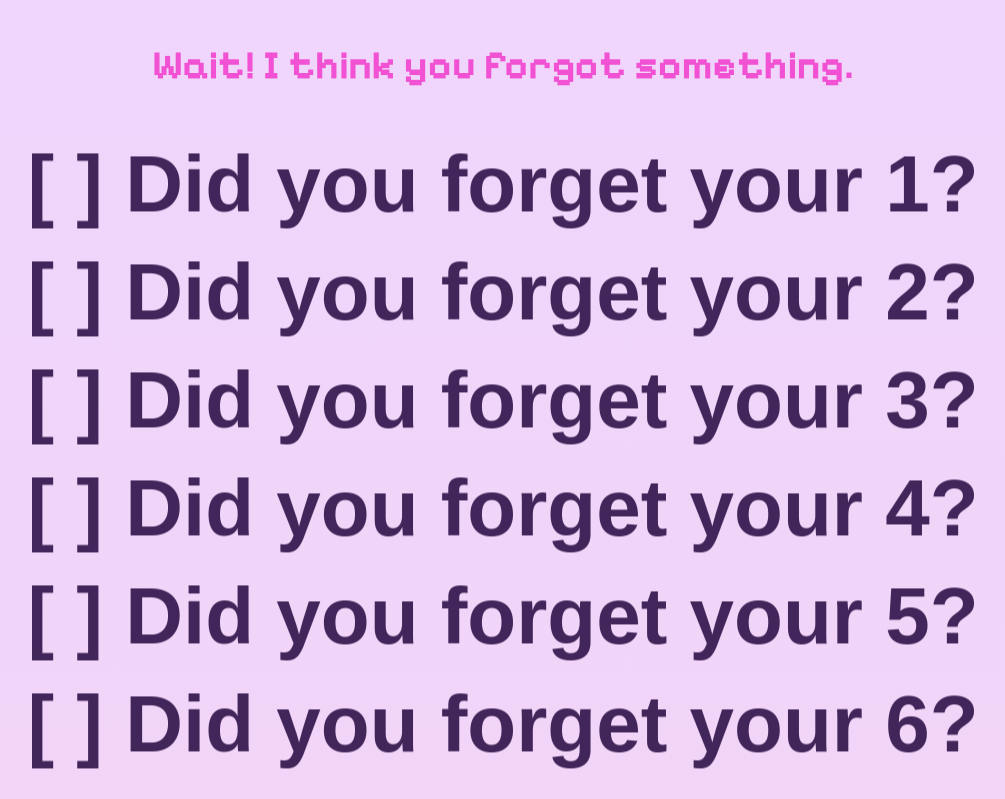
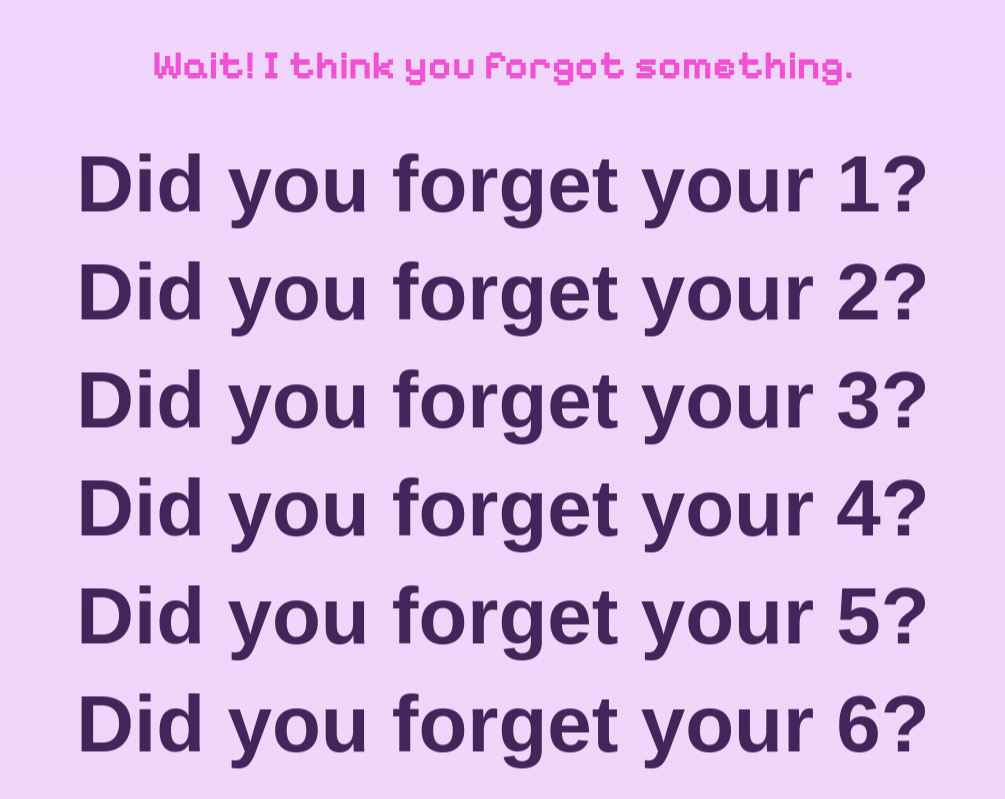
Before and after one commit to stephieZhou/scroll_test, a React (Create React App) app: page / in a window 1280 px wide. Shown: the top 799 px of the page, without its empty margins (137-1142 px from the left). Built offline with nearby package versions, Linux system fonts and the light colour scheme; a web font is replaced by a local one.

Commit message:
adjust amount displayted

```diff
--- a/src/App.css
+++ b/src/App.css
@@ -1,6 +1,5 @@
 body {
   background: linear-gradient(#b430f133, #e591d367);
-  overflow-y:auto;
 }
 
 body::-webkit-scrollbar {
@@ -18,13 +17,11 @@ div::-webkit-scrollbar {
   transition: opacity 1200ms ease-out, transform 600ms ease-out,
     visibility 1200ms ease-out;
   will-change: opacity, transform, visibility;
-  overflow-y: hidden;
 }
 .fade-in-section.is-visible {
   opacity: 1;
   transform: none;
   visibility: visible;
-  overflow-y: hidden;
 }
 
 
--- a/src/App.js
+++ b/src/App.js
@@ -16,7 +16,6 @@ function FadeInSection(props) {
     <div
       className={`fade-in-section ${isVisible ? 'is-visible' : ''}`}
       ref={domRef}
-      style={{overflow:'hidden'}}
     >
       {props.children}
     </div>
@@ -25,13 +24,13 @@ function FadeInSection(props) {
 
 
 function App() {
-  const [dataSource, setDataSource] = useState(Array.from({length:20}))
+  const [dataSource, setDataSource] = useState(Array.from({length:40}))
   const [hasMore,setHasMore] = useState(true)
   const fetchMoreData=()=> {
     if(dataSource.length < 40) {
       //MAKING API CALL
       setTimeout(() => {
-        setDataSource(dataSource.concat(Array.from({length:20})))
+        setDataSource(dataSource.concat(Array.from({length:40})))
       }, 500)
     } else {
       setHasMore(false)
@@ -54,10 +53,9 @@ function App() {
       {dataSource.map((item, index)=> {
         return <FadeInSection>
           <div className="item">
-            <h2>[ ] Did you forget your {index + 1}?</h2>
-            </div>
+            <h2>Did you forget your {index + 1}?</h2>
+          </div>
           </FadeInSection>
-
       })}
     </InfiniteScroll>
     </div>
```
